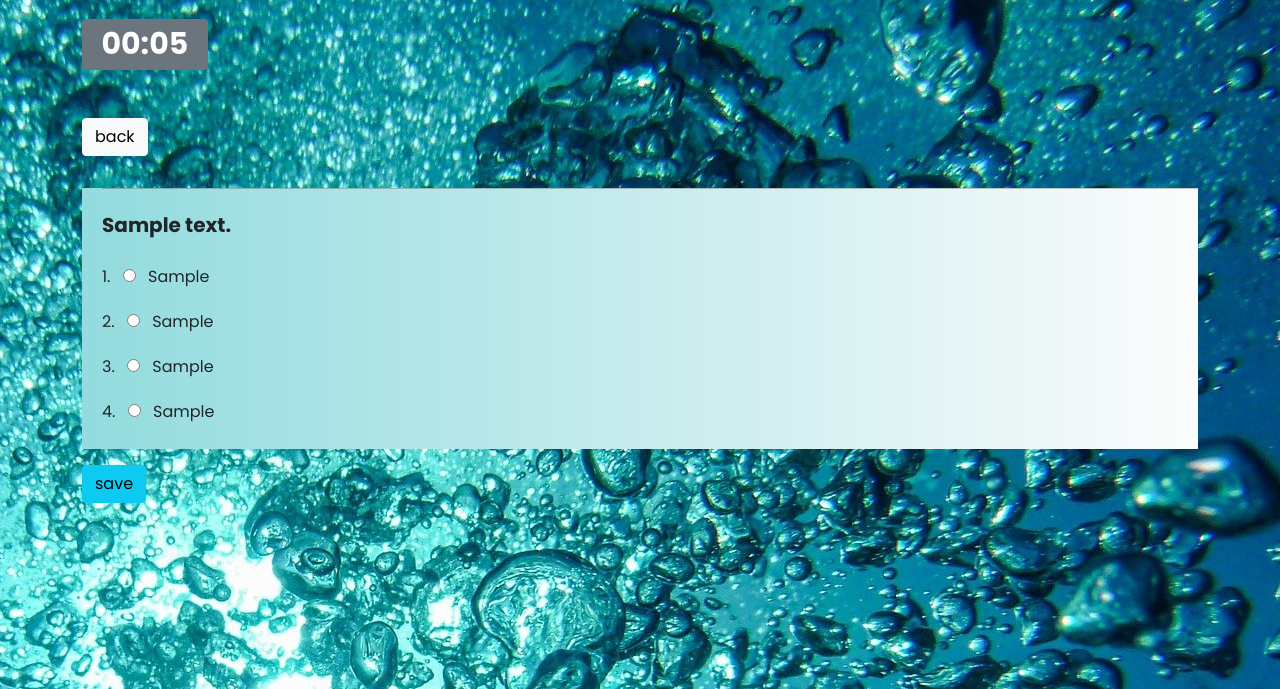
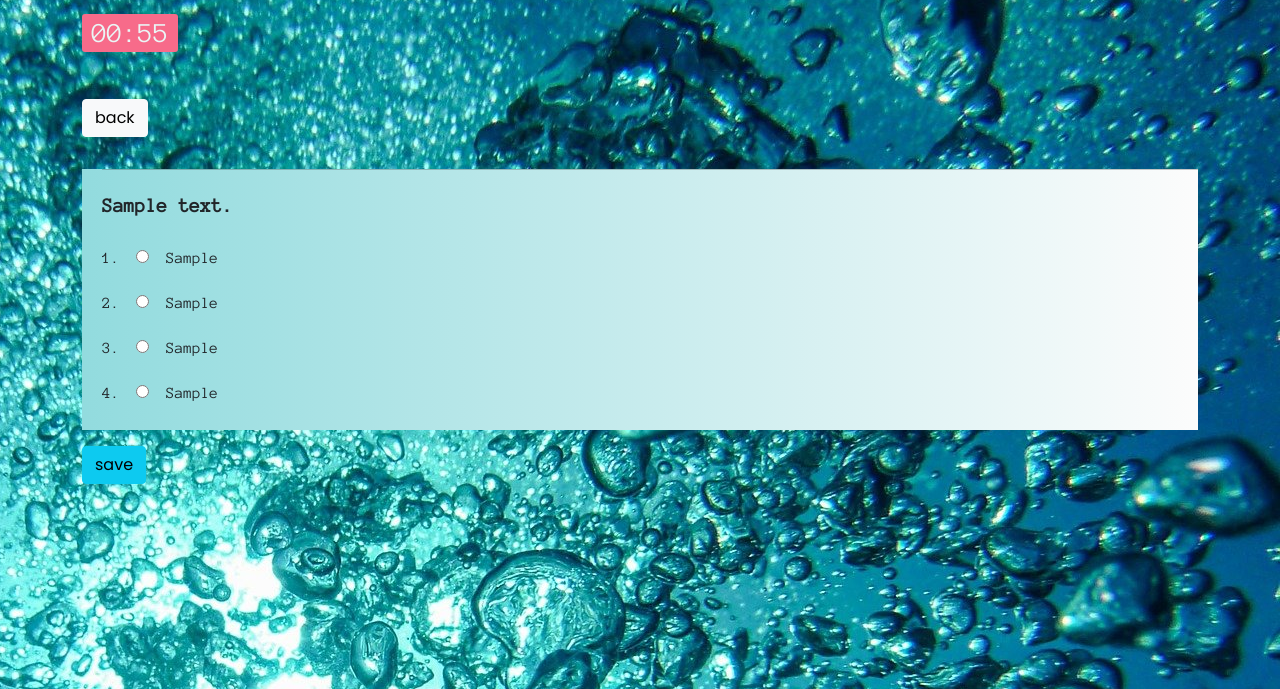
Before and after one commit to hrmtk/django-quiz-app, a Django app: page /1/ in a window 1280 px wide. Shown: the part 61-750 px from the top of the page. Run offline with Django 3.2, Linux system fonts and the light colour scheme; tables that the repository leaves empty hold one stand-in row (values such as "Sample post"); data that the repository does not hold is empty; parts of the project's set-up code (start-up, migrations or seed data) failed here and were passed over.

Commit message:
Change font

```diff
--- a/quiz/static/quiz/question.js
+++ b/quiz/static/quiz/question.js
@@ -7,7 +7,7 @@ $.ajax({
 	type: 'GET',
 	url: `${url}detail`,
 	success: function(res) {
-		const data = res.data;
+		const time = res.time * 60;
 		const questions = res.questions;
 		questions.forEach(el => {
 			Object.keys(el).forEach(function(key) {
@@ -33,7 +33,7 @@ $.ajax({
 				`
 			})
 		})
-		timer(10);
+		timer(time);
 	},
 	error: function(error) {
 		console.log('error', error);
--- a/quiz/templates/quiz/question.html
+++ b/quiz/templates/quiz/question.html
@@ -16,7 +16,7 @@
 {% block content %}
 
 <div>
-	<h1> <span class="badge bg-secondary time-left">00:00</span></h1>
+	<h3> <span class=" time-left">00:00</span></h3>
 </div>
 <br>
 <a href="{% url 'quiz:home_view' %}" button class="btn btn-light mt-3 mb-3">back</a>
--- a/quiz/views.py
+++ b/quiz/views.py
@@ -78,7 +78,7 @@ def question_detail_view(request, pk):
 		questions.append({q.question_text: ques_answers})
 
 	return JsonResponse({
-		'data': quiz.quiz_title,
+		'time': quiz.time,
 		'questions': questions,
 	})
 
--- a/static/style.css
+++ b/static/style.css
@@ -1,4 +1,4 @@
-@import url('https://fonts.googleapis.com/css2?family=Orbitron:wght@400;500;700;800;900&family=Poppins:wght@300;400;500;700;900&display=swap');
+@import url('https://fonts.googleapis.com/css2?family=Anonymous+Pro:ital@0;1&family=Orbitron:wght@400;500;700;800;900&family=Poppins:wght@300;400;700;900&display=swap');
 
 body {
 	background: url("/static/img/bubbles.jpg") 100% 0 no-repeat fixed;
@@ -10,7 +10,6 @@ body {
 }
 
 /* Navbar */
-/*"navbar navbar-expand-lg navbar-light bg-light" style="background-color: #e3f2fd; opacity: 0.8;"*/
 .navbar {
   background: #e3f2fd;
   opacity: 0.8;
@@ -47,9 +46,16 @@ body {
 }
 
 /* Question page */
+.time-left {
+  color: #eaf6f6;
+  background: #f76b8a;
+  border-radius: 3px;
+  padding: 5px 10px;
+  font-family: 'Anonymous Pro', monospace;
+}
 #quiz-box {
 	background: linear-gradient(90deg, rgba(2,0,36,1) 0%, rgba(146,219,222,1) 0%, rgba(252,252,252,1) 100%);
-	font-family: 'Poppins', sans-serif;
+	font-family: 'Anonymous Pro', monospace;
 	padding-left: 20px;
 }
 
@@ -137,6 +143,7 @@ body {
 .btn-light:hover {
   color: #eaf6f6;
   background: #f76b8a;
+  border: 1px solid #f76b8a !important;
 }
 
 /* Pagination */
```
